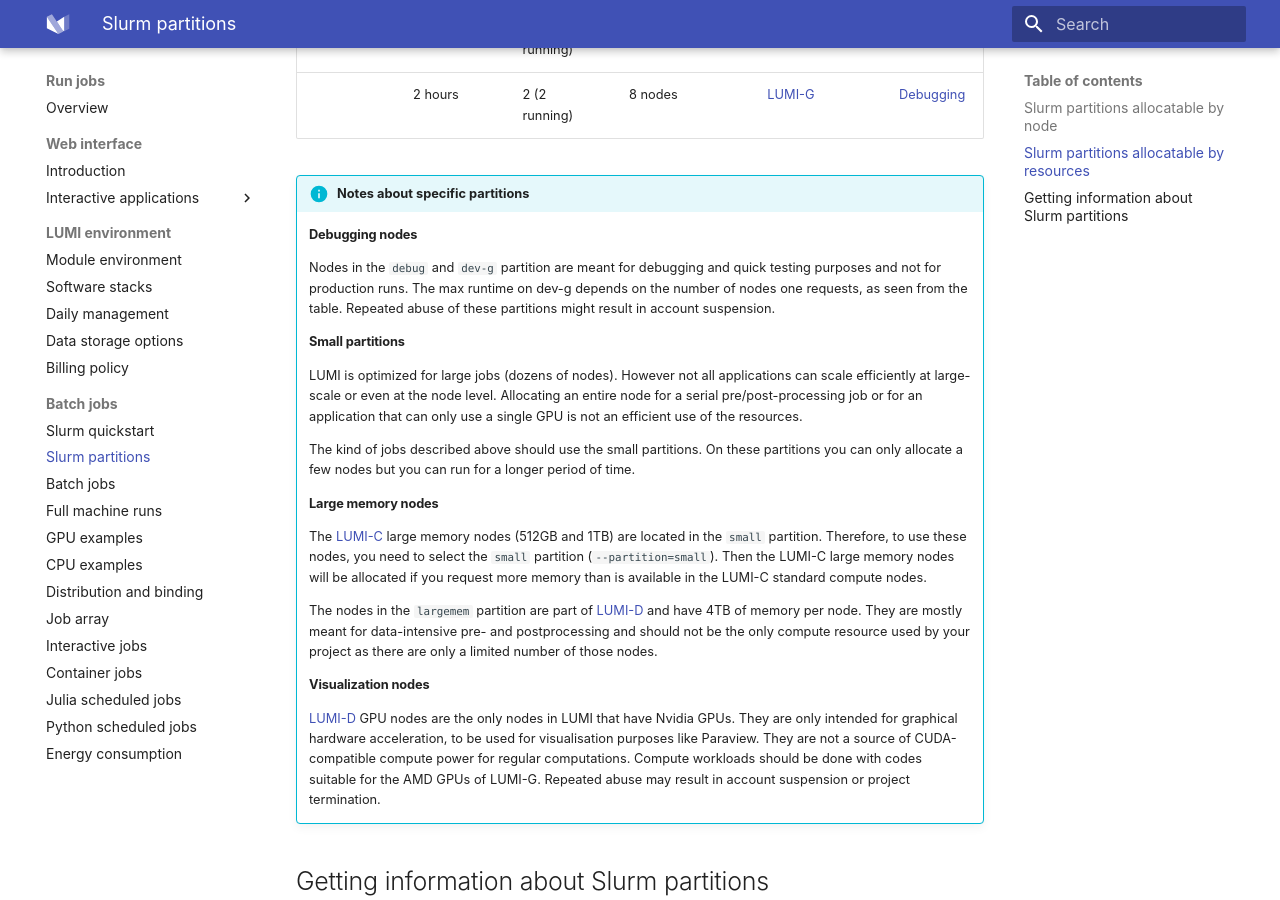
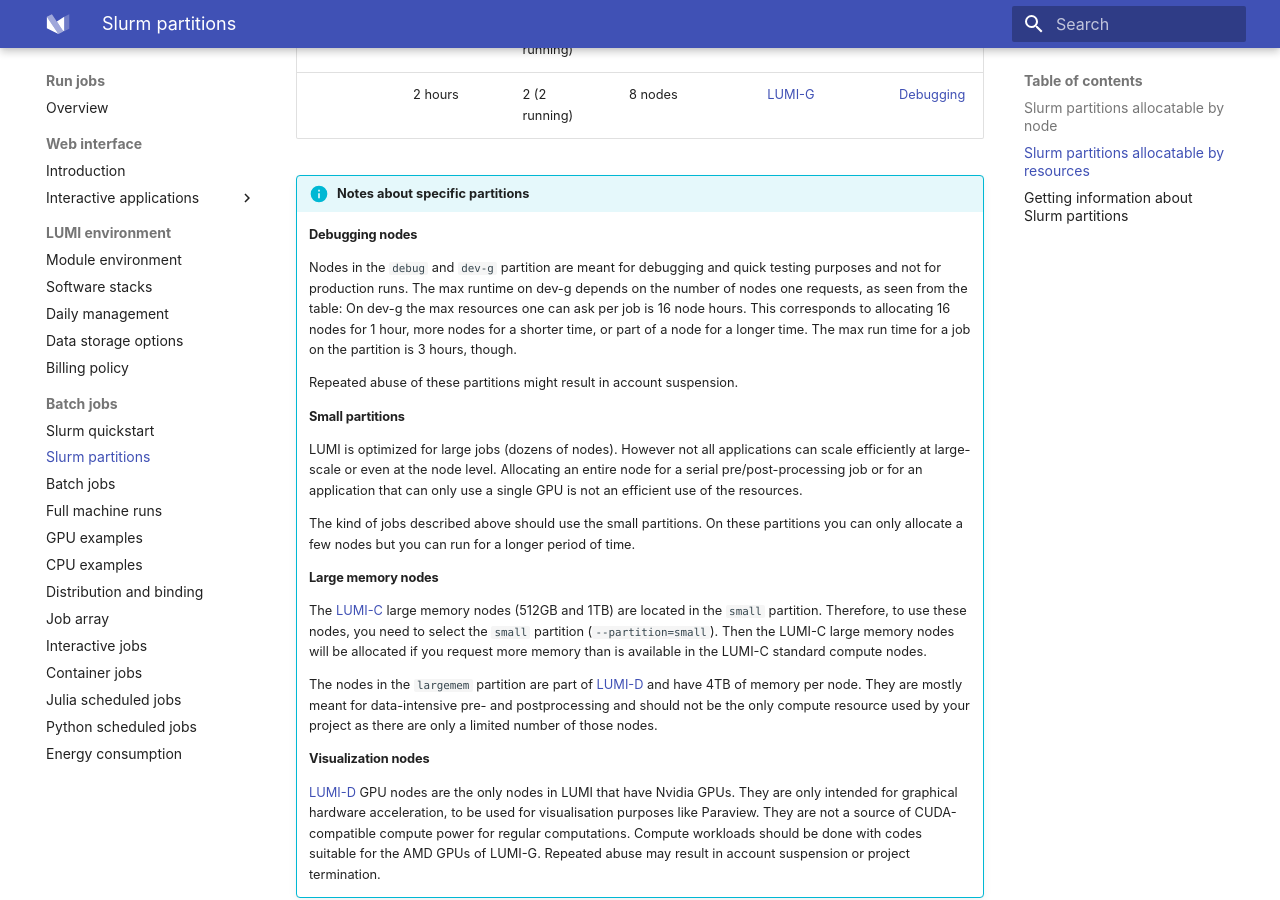
Before and after one commit to Lumi-supercomputer/lumi-userguide, an MkDocs documentation site: the page built from docs/runjobs/scheduled-jobs/partitions.md, in a window 1280 px wide and 900 px high, scrolled down 1702 px. Built offline with MkDocs 1.6.1 and Material for MkDocs 9.7.7, drawn with Linux system fonts in a browser that asks for light colours.

Commit message:
Update description for dev-g

```diff
--- a/docs/runjobs/scheduled-jobs/partitions.md
+++ b/docs/runjobs/scheduled-jobs/partitions.md
@@ -58,7 +58,10 @@
 
     #### Debugging nodes
     Nodes in the `debug` and `dev-g` partition are meant for debugging and
-    quick testing purposes and not for production runs. The max runtime on dev-g depends on the number of nodes one requests, as seen from the table. Repeated abuse of these
+    quick testing purposes and not for production runs.
+    The max runtime on dev-g depends on the number of nodes one requests, as seen from the table: On dev-g the max resources one can ask per job is 16 node hours. This corresponds to allocating 16 nodes for 1 hour, more nodes for a shorter time, or part of a node for a longer time. The max run time for a job on the partition is 3 hours, though.
+
+    Repeated abuse of these
     partitions might result in account suspension.
 
     #### Small partitions
```
